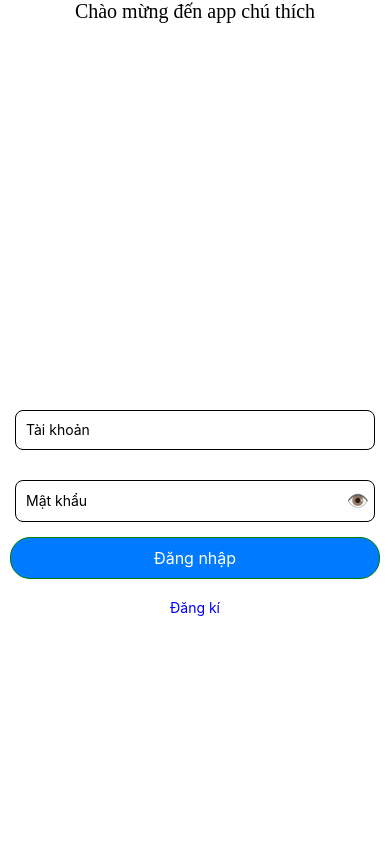
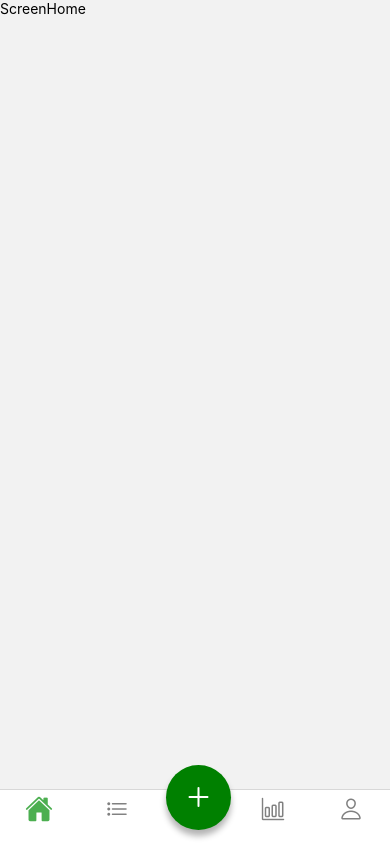
Before and after one commit to Kyhienlanh/Project-React-Native, a React Native app: screen /BottomTabNavigator in a window 390 px wide. Built offline with nearby package versions, Linux system fonts and the light colour scheme.

Commit message:
bottom navigation

```diff
--- a/App.tsx
+++ b/App.tsx
@@ -5,6 +5,7 @@ import { createNativeStackNavigator } from '@react-navigation/native-stack';
 import Screenlogin from './Screens/Screenlogin';
 import ScreenRegister from './Screens/ScreenRegister';
 import ScreenHome from './Screens/ScreenHome';
+import BottomTabNavigator from './Screens/BottomTabNavigator';
 
 
 
@@ -14,8 +15,8 @@ const App = () => {
   return (
     <NavigationContainer>
       <Stack.Navigator initialRouteName='loginNote'>
-         <Stack.Screen name="Home"
-         component={ScreenHome}
+         <Stack.Screen name="BottomTabNavigator"
+         component={BottomTabNavigator}
           options={
             {
               headerShown:false
@@ -24,8 +25,6 @@ const App = () => {
 
           }
          />
-       {/* <Stack.Screen name="AddNote" component={ScreenAddNote}/>
-        <Stack.Screen name="DetailNote" component={ScreenDetailNote}/> */}
         <Stack.Screen name="loginNote" component={Screenlogin} options={ { headerShown:false}}/>
         <Stack.Screen name="RegisterNote" component={ScreenRegister}/>
       </Stack.Navigator>
--- /dev/null
+++ b/Screens/BottomTabNavigator.tsx
@@ -0,0 +1,98 @@
+import React from 'react';
+import { StyleSheet, View, TouchableOpacity, Platform } from 'react-native';
+import { createBottomTabNavigator } from '@react-navigation/bottom-tabs';
+import Ionicons from 'react-native-vector-icons/Ionicons';
+import ScreenHome from './ScreenHome';
+import ScreenTransactions from './ScreenTransactions';
+import ScreenReports from './ScreenReports';
+import ScreenSettings from './ScreenSettings';
+import ScreenAdd from './ScreenAdd';
+
+const Tab = createBottomTabNavigator();
+
+const BottomTabNavigator = () => {
+  return (
+    <Tab.Navigator
+      screenOptions={({ route }) => ({
+        tabBarShowLabel: false,
+        headerShown: false,
+        tabBarStyle: styles.tabBarStyle,
+        tabBarIcon: ({ focused, color, size }) => {
+          let iconName;
+
+          switch (route.name) {
+            case 'Home':
+              iconName = focused ? 'home' : 'home-outline';
+              break;
+            case 'Transactions':
+              iconName = focused ? 'list' : 'list-outline';
+              break;
+            case 'Reports':
+              iconName = focused ? 'bar-chart' : 'bar-chart-outline';
+              break;
+            case 'Profile':
+              iconName = focused ? 'person' : 'person-outline';
+              break;
+            default:
+              iconName = 'ellipse';
+          }
+
+          return (
+            <Ionicons name={iconName} size={focused ? 28 : 24} color={color} />
+          );
+        },
+        tabBarActiveTintColor: '#4CAF50',
+        tabBarInactiveTintColor: 'gray',
+      })}
+    >
+      <Tab.Screen name="Home" component={ScreenHome} />
+      <Tab.Screen name="Transactions" component={ScreenTransactions} />
+
+      <Tab.Screen
+        name="Add"
+        component={ScreenAdd}
+        options={{
+          tabBarButton: (props: any) => (
+            <TouchableOpacity
+              {...props}
+              style={styles.fabButton}
+              activeOpacity={0.7}
+            >
+              <Ionicons name="add" size={32} color="#fff" />
+            </TouchableOpacity>
+          ),
+        }}
+      />
+      <Tab.Screen name="Reports" component={ScreenReports} />
+      <Tab.Screen name="Profile" component={ScreenSettings} />
+    </Tab.Navigator>
+  );
+};
+
+export default BottomTabNavigator;
+
+const styles = StyleSheet.create({
+  tabBarStyle: {
+    height: 55,
+    backgroundColor: '#fff',
+    borderTopWidth: 0.5,
+    borderTopColor: '#ccc',
+    position: 'absolute',
+    paddingBottom: Platform.OS === 'android' ? 5 : 20,
+  },
+  fabButton: {
+    top: -25,
+    justifyContent: 'center',
+    alignItems: 'center',
+    width: 65,
+    height: 65,
+    borderRadius: 35,
+    backgroundColor: 'green',
+    shadowColor: '#000',
+    shadowOffset: { width: 0, height: 6 },
+    shadowOpacity: 0.3,
+    shadowRadius: 6,
+    left: 10,
+    elevation: 10,
+  },
+});
--- /dev/null
+++ b/Screens/ScreenAdd.tsx
@@ -0,0 +1,176 @@
+import React, { useState } from 'react';
+import { StyleSheet, Text, View, TextInput, TouchableOpacity, Button, Platform,Alert } from 'react-native';
+import DateTimePicker from '@react-native-community/datetimepicker';
+
+const categories = {
+  income: ['Lương', 'Quà tặng', 'Khác'],
+  expense: ['Ăn uống', 'Đi lại', 'Mua sắm', 'Giải trí'],
+};
+
+const ScreenAdd = () => {
+  const [type, setType] = useState<'income' | 'expense'>('expense');
+  const [category, setCategory] = useState('');
+  const [amount, setAmount] = useState('');
+  const [date, setDate] = useState(new Date());
+  const [note, setNote] = useState('');
+  const [showDatePicker, setShowDatePicker] = useState(false);
+
+  const onChangeDate = (event: any, selectedDate?: Date) => {
+    setShowDatePicker(Platform.OS === 'ios');
+    if (selectedDate) setDate(selectedDate);
+  };
+
+  const handleSave = () => {
+    if (!amount || !category) {
+      Alert.alert('Vui lòng nhập đầy đủ thông tin');
+      return;
+    }
+    const transaction = {
+      type,
+      category,
+      amount: parseFloat(amount),
+      date: date.toISOString(),
+      note,
+    };
+    console.log('Save transaction:', transaction);
+    Alert.alert('Lưu giao dịch thành công!');
+    // Reset nếu muốn
+  };
+
+  return (
+    <View style={styles.container}>
+      <Text style={styles.label}>Loại giao dịch</Text>
+      <View style={styles.typeSelector}>
+        <TouchableOpacity
+          style={[styles.typeButton, type === 'income' && styles.typeButtonActive]}
+          onPress={() => setType('income')}
+        >
+          <Text style={type === 'income' ? styles.typeTextActive : styles.typeText}>Thu nhập</Text>
+        </TouchableOpacity>
+        <TouchableOpacity
+          style={[styles.typeButton, type === 'expense' && styles.typeButtonActive]}
+          onPress={() => setType('expense')}
+        >
+          <Text style={type === 'expense' ? styles.typeTextActive : styles.typeText}>Chi tiêu</Text>
+        </TouchableOpacity>
+      </View>
+
+      <Text style={styles.label}>Danh mục</Text>
+      <View style={styles.categoryList}>
+        {categories[type].map((cat) => (
+          <TouchableOpacity
+            key={cat}
+            style={[styles.categoryItem, category === cat && styles.categoryItemSelected]}
+            onPress={() => setCategory(cat)}
+          >
+            <Text style={category === cat ? styles.categoryTextSelected : styles.categoryText}>{cat}</Text>
+          </TouchableOpacity>
+        ))}
+      </View>
+
+      <Text style={styles.label}>Số tiền</Text>
+      <TextInput
+        keyboardType="numeric"
+        placeholder="Nhập số tiền"
+        style={styles.input}
+        value={amount}
+        onChangeText={setAmount}
+      />
+
+      <Text style={styles.label}>Ngày</Text>
+      <TouchableOpacity onPress={() => setShowDatePicker(true)} style={styles.datePicker}>
+        <Text>{date.toLocaleDateString()}</Text>
+      </TouchableOpacity>
+      {showDatePicker && (
+        <DateTimePicker value={date} mode="date" display="default" onChange={onChangeDate} />
+      )}
+
+      <Text style={styles.label}>Ghi chú (tuỳ chọn)</Text>
+      <TextInput
+        placeholder="Nhập ghi chú"
+        style={[styles.input, { height: 80 }]}
+        value={note}
+        onChangeText={setNote}
+        multiline
+      />
+
+      <Button title="Lưu" onPress={handleSave} />
+    </View>
+  );
+};
+
+export default ScreenAdd;
+
+const styles = StyleSheet.create({
+  container: {
+    flex: 1,
+    padding: 16,
+    backgroundColor: '#fff',
+  },
+  label: {
+    marginTop: 16,
+    fontWeight: 'bold',
+    fontSize: 16,
+  },
+  typeSelector: {
+    flexDirection: 'row',
+    marginTop: 8,
+  },
+  typeButton: {
+    flex: 1,
+    padding: 10,
+    borderWidth: 1,
+    borderColor: '#4caf50',
+    borderRadius: 5,
+    marginRight: 10,
+    alignItems: 'center',
+  },
+  typeButtonActive: {
+    backgroundColor: '#4caf50',
+  },
+  typeText: {
+    color: '#4caf50',
+    fontWeight: 'bold',
+  },
+  typeTextActive: {
+    color: 'white',
+    fontWeight: 'bold',
+  },
+  categoryList: {
+    flexDirection: 'row',
+    flexWrap: 'wrap',
+    marginTop: 8,
+  },
+  categoryItem: {
+    borderWidth: 1,
+    borderColor: '#4caf50',
+    paddingVertical: 6,
+    paddingHorizontal: 12,
+    borderRadius: 20,
+    marginRight: 8,
+    marginBottom: 8,
+  },
+  categoryItemSelected: {
+    backgroundColor: '#4caf50',
+  },
+  categoryText: {
+    color: '#4caf50',
+  },
+  categoryTextSelected: {
+    color: 'white',
+  },
+  input: {
+    borderWidth: 1,
+    borderColor: '#ccc',
+    borderRadius: 6,
+    paddingHorizontal: 10,
+    marginTop: 8,
+  },
+  datePicker: {
+    padding: 12,
+    borderWidth: 1,
+    borderColor: '#ccc',
+    borderRadius: 6,
+    marginTop: 8,
+  },
+});
--- /dev/null
+++ b/Screens/ScreenReports.tsx
@@ -0,0 +1,14 @@
+import { StyleSheet, Text, View } from 'react-native'
+import React from 'react'
+
+const ScreenReports = () => {
+  return (
+    <View>
+      <Text>ScreenReports</Text>
+    </View>
+  )
+}
+
+export default ScreenReports
+
+const styles = StyleSheet.create({})
--- /dev/null
+++ b/Screens/ScreenSettings.tsx
@@ -0,0 +1,14 @@
+import { StyleSheet, Text, View } from 'react-native'
+import React from 'react'
+
+const ScreenSettings = () => {
+  return (
+    <View>
+      <Text>ScreenSettings</Text>
+    </View>
+  )
+}
+
+export default ScreenSettings
+
+const styles = StyleSheet.create({})
--- /dev/null
+++ b/Screens/ScreenTransactions.tsx
@@ -0,0 +1,14 @@
+import { StyleSheet, Text, View } from 'react-native'
+import React from 'react'
+
+const ScreenTransactions = () => {
+  return (
+    <View>
+      <Text>ScreenTransactions</Text>
+    </View>
+  )
+}
+
+export default ScreenTransactions
+
+const styles = StyleSheet.create({})
--- a/Screens/Screenlogin.tsx
+++ b/Screens/Screenlogin.tsx
@@ -8,7 +8,7 @@ const Screenlogin = () => {
   const [taikhoan, settaikhoan] = useState('');
   const [matkhau, setmatkhau] = useState('');
   const [loading, setLoading] = useState(false);
-  const [secureTextEntry, setSecureTextEntry] = useState(true); // State to toggle password visibility
+  const [secureTextEntry, setSecureTextEntry] = useState(true);
 
   const CheckLogin = () => {
     if (!taikhoan || !matkhau) {
@@ -17,7 +17,7 @@ const Screenlogin = () => {
     }
     signInWithEmailAndPassword(getAuth(), taikhoan, matkhau)
       .then(() => {
-        navigation.navigate('Home');
+        navigation.navigate('BottomTabNavigator');
       })
       .catch(error => {
         if (error.code === 'auth/user-not-found') {
--- a/package.json
+++ b/package.json
@@ -10,16 +10,19 @@
     "test": "jest"
   },
   "dependencies": {
+    "@react-native-community/datetimepicker": "^8.3.0",
     "@react-native-firebase/app": "^22.1.0",
     "@react-native-firebase/auth": "^22.1.0",
     "@react-native-firebase/firestore": "^22.1.0",
+    "@react-navigation/bottom-tabs": "^7.3.13",
     "@react-navigation/elements": "^2.4.1",
     "@react-navigation/native": "^7.1.8",
     "@react-navigation/native-stack": "^7.3.12",
     "react": "19.0.0",
     "react-native": "0.79.2",
     "react-native-safe-area-context": "^5.4.0",
-    "react-native-screens": "^4.10.0"
+    "react-native-screens": "^4.10.0",
+    "react-native-vector-icons": "^10.2.0"
   },
   "devDependencies": {
     "@babel/core": "^7.25.2",
--- /dev/null
+++ b/react-native.config.js
@@ -0,0 +1,3 @@
+module.exports = {
+  assets: ['./node_modules/react-native-vector-icons/Fonts'],
+};
--- /dev/null
+++ b/types/declarations.d.ts
@@ -0,0 +1,4 @@
+declare module 'react-native-vector-icons/Ionicons' {
+  import { Icon } from 'react-native-vector-icons/Icon';
+  export default Icon;
+}
--- a/types/route.d.ts
+++ b/types/route.d.ts
@@ -1,5 +1,5 @@
 type RootStackParamList = {
-    Home: undefined;
+    BottomTabNavigator: undefined;
     // AddNote: undefined;
     // DetailNote: { id: string };
     loginNote: undefined;
```
Also changed, not shown: 24 other files (tests, documents, lock files or other folders).
